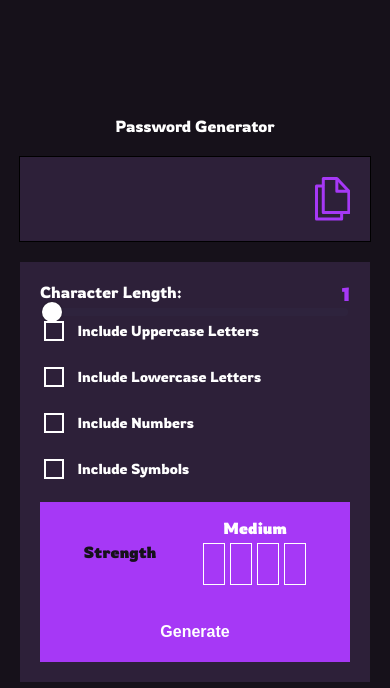
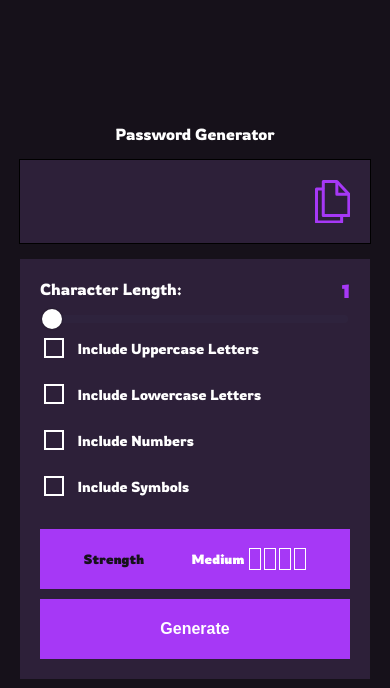
Before and after one commit to PontusBengtsson/password-generator, a plain HTML site: page index.html in a window 390 px wide. Shown: the top 688 px of the page. Drawn offline with Linux system fonts and the light colour scheme.

Commit message:
Responiv 2

```diff
--- a/style.css
+++ b/style.css
@@ -9,6 +9,7 @@ body {
     padding: 20px; /* Add padding for smaller screens */
     margin: 0;
     box-sizing: border-box;
+    height: 100vh;
 }
 
 svg {
@@ -237,7 +238,7 @@ button:hover {
 }
 
 .copy-message {
-    position: fixed;
+    position: absolute; /* Change from fixed to absolute */
     top: 50%;
     left: 50%;
     transform: translate(-50%, -50%);
@@ -248,6 +249,7 @@ button:hover {
     z-index: 999;
     transition: opacity 0.3s ease-in-out;
 }
+
 
 .hidden {
     opacity: 0;
@@ -277,18 +279,19 @@ button:hover {
     }
     .container {
         width: 100%;
+        gap:15px;
     }
 
     .container2 {
-        gap:0px;
+        gap:10px;
     }
 
     .strength-box{
-    height: 100px;
+    height: 60px;
     }
 
-    button {
-        height: ; /* Ensure it scales with content */
+    .generated-password{
+        font-size: 16px;
     }
 
     .password {
@@ -304,8 +307,21 @@ button:hover {
     }
 
     .strength-meter-boxes {
-        flex-direction: column;
+        flex-direction: row; /* Ändrad till rad layout */
         gap: 5px;
+        font-size: smaller; /* Mindre textstorlek för boxes */
+    }
+
+    #boxes {
+        gap: 3px; /* Minska avståndet mellan boxarna */
+    }
+
+    #box-1, #box-2, #box-3, #box-4 {
+        padding: 10px 5px; /* Minska padding för boxarna */
+    }
+
+    #strength {
+        font-size: smaller; /* Mindre textstorlek för strength-text */
     }
 
     .checkbox-label {
```
